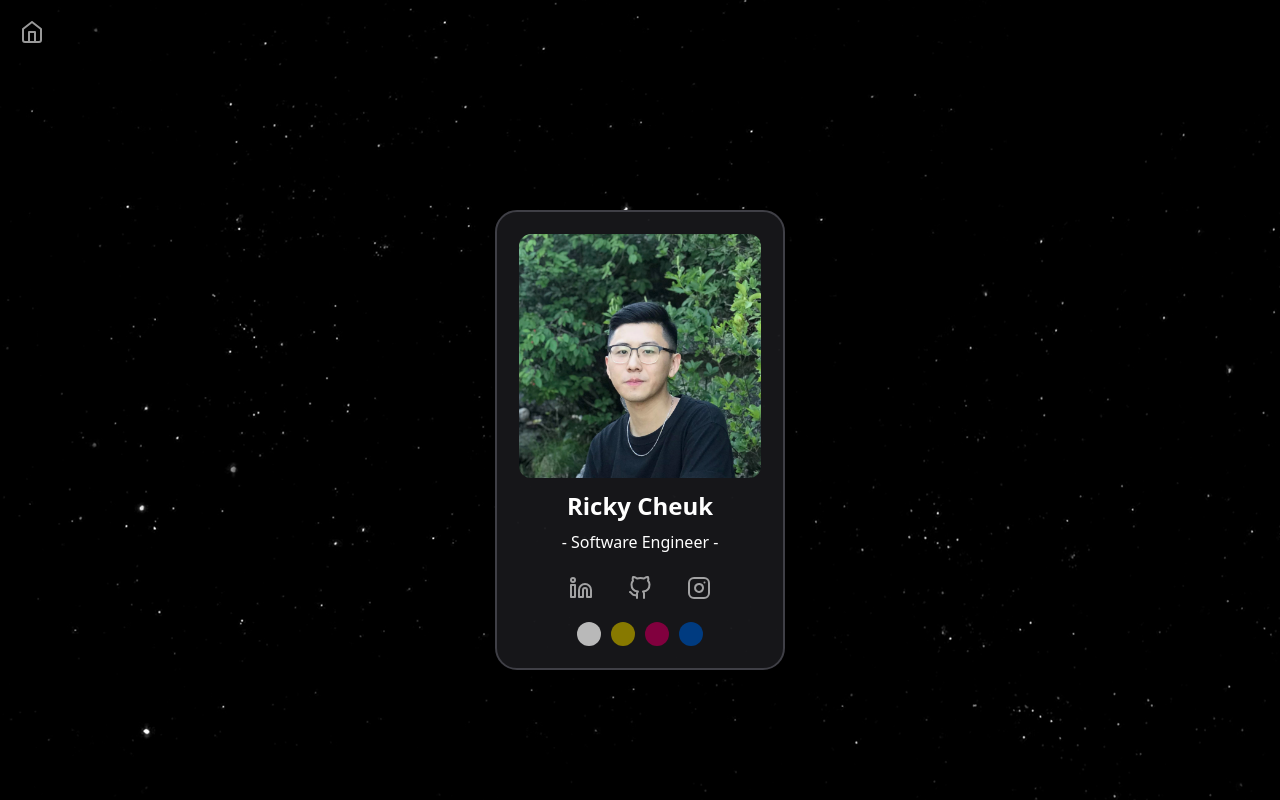
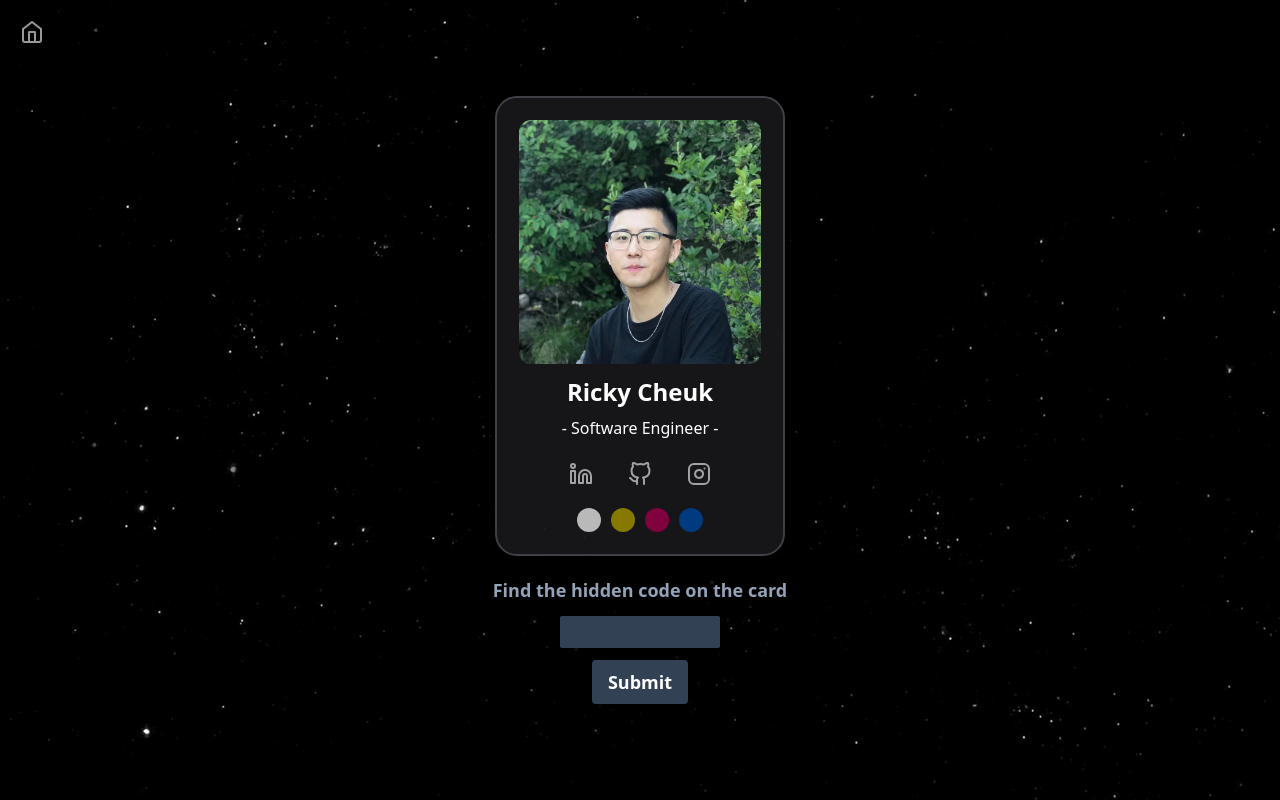
Before and after one commit to rickycheuk/myweb, a Next.js app: page / in a window 1280 px wide. Built offline with nearby package versions, Linux system fonts and the light colour scheme.

Commit message:
add code input

```diff
--- a/app/card.tsx
+++ b/app/card.js
@@ -27,6 +27,7 @@ const Card = () => {
   const animationSub = useAnimation();
   const animationLink = useAnimation();
   const animationColor = useAnimation();
+  const animationForm = useAnimation();
   const animationDuration = 0.2;
 
   async function sequence() {
@@ -74,6 +75,13 @@ const Card = () => {
       },
     });
     await animationColor.start({
+      scale: 1,
+      transition: {
+        type: "spring",
+        duration: animationDuration,
+      },
+    });
+    await animationForm.start({
       scale: 1,
       transition: {
         type: "spring",
@@ -143,7 +151,7 @@ const Card = () => {
                 <li
                   key={index}
                   style={{ backgroundColor: color.value }}
-                  className="w-6 h-6 rounded-full cursor-pointer"
+                  className="w-6 h-6 rounded-full"
                 ></li>
               );
             })}
@@ -163,6 +171,14 @@ const Card = () => {
     ),
   };
 
+  const validateCode = async (event) => {
+    // Stop the form from submitting and refreshing the page.
+    event.preventDefault();
+    event.target.code.value == "0524"
+      ? alert("BRRRAVO!!! You have exceeded my expectations :)")
+      : alert(`${event.target.code.value} is not the right code`);
+  };
+
   return (
     // card wrapper
     <div className="flex flex-col w-screen justify-center h-screen items-center overflow-hidden">
@@ -171,10 +187,9 @@ const Card = () => {
         animate={animationCard}
         initial={{ scale: 1, y: -1000 }}
         className="flex flex-col w-screen justify-center h-screen items-center overflow-hidden"
-        onClick={flipCard}
       >
         <ReactCardFlip isFlipped={isFlipped} flipDirection="horizontal">
-          <div>
+          <div onClick={flipCard}>
             <Tilt
               options={{ glare: true, "max-glare": 0.42, perspective: 690 }}
               className="rounded-[22px]"
@@ -185,7 +200,7 @@ const Card = () => {
             </Tilt>
           </div>
 
-          <div>
+          <div onClick={flipCard}>
             <Tilt
               options={{ glare: true, "max-glare": 0.42, perspective: 690 }}
               className="rounded-[22px]"
@@ -196,6 +211,30 @@ const Card = () => {
             </Tilt>
           </div>
         </ReactCardFlip>
+
+        <motion.div animate={animationForm} initial={{ scale: 0 }}>
+          <form onSubmit={validateCode}>
+            <div className="flex flex-col w-full justify-center h-[69pn] items-center overflow-hidden">
+              <label
+                htmlFor="code"
+                className="text-slate-400 font-semibold mt-5 mb-3 text-lg text-center"
+              >
+                Find the hidden code on the card
+              </label>
+              <input
+                type="text"
+                id="code"
+                name="code"
+                className="w-40 mb-3 text-center text-2xl font-bold rounded-[2px] bg-slate-700 border-slate-800 placeholder-slate-200 text-white focus:ring-blue-500 focus:border-slate-100"
+              />
+              <button className="bg-slate-700 hover:bg-slate-800 text-white text-lg font-semibold py-2 px-4 rounded">
+                Submit
+              </button>
+            </div>
+          </form>
+        </motion.div>
+
+        <div className="p-10"></div>
       </motion.div>
     </div>
   );
--- a/tsconfig.json
+++ b/tsconfig.json
@@ -29,7 +29,7 @@
     "**/*.ts",
     "**/*.tsx",
     ".next/types/**/*.ts"
-, "app/tilt.js", "app/card.tsx"  ],
+, "app/tilt.js", "app/card.js"  ],
   "exclude": [
     "node_modules"
   ]
```
